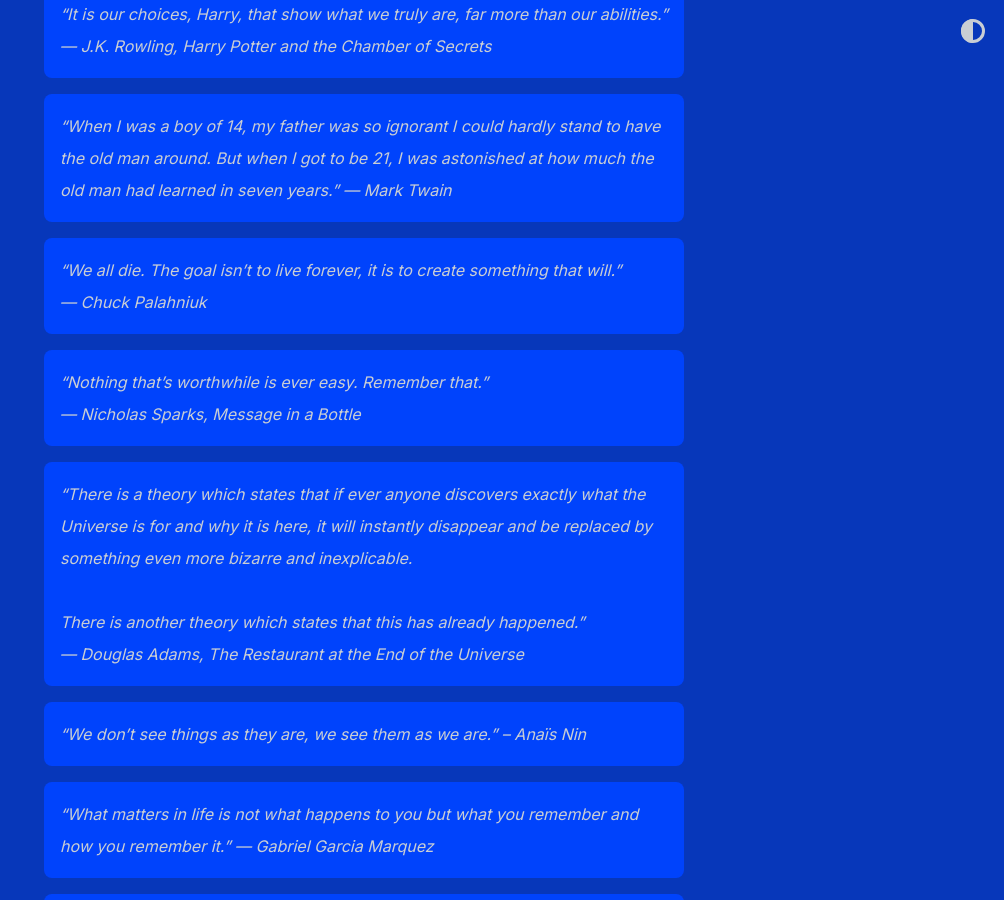
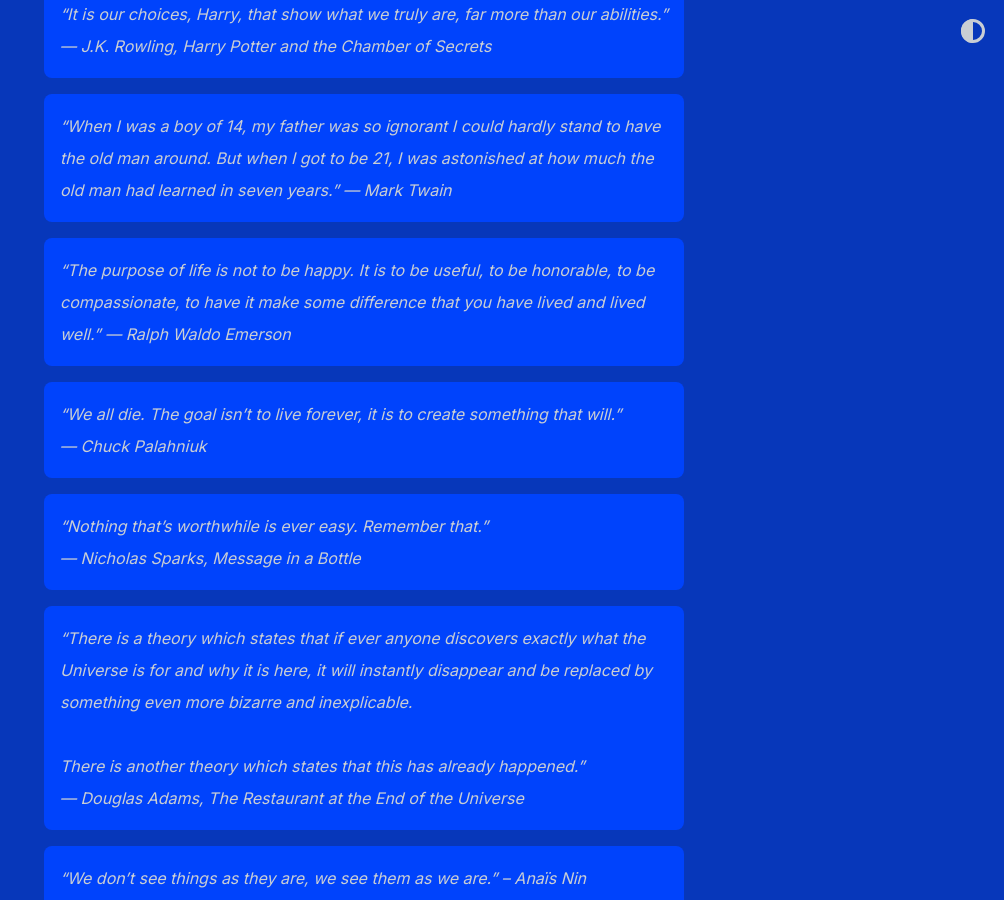
Before and after one commit to shihankanungo/shihankanungo.github.io, a Jekyll site: the page built from quotes.md, in a window 1280 px wide and 900 px high, scrolled down 396 px. Shown: the whole window, without its empty margins (276-1280 px from the left). Built offline with Jekyll 4.4.1, drawn with Linux system fonts in a browser that asks for light colours.

Commit message:
Update quotes.md

```diff
--- a/quotes.md
+++ b/quotes.md
@@ -10,6 +10,9 @@
 > "It is our choices, Harry, that show what we truly are, far more than our abilities." --- J.K. Rowling, <i>Harry Potter and the Chamber of Secrets</i>
 
 > "When I was a boy of 14, my father was so ignorant I could hardly stand to have the old man around. But when I got to be 21, I was astonished at how much the old man had learned in seven years." --- Mark Twain
+
+> "The purpose of life is not to be happy. It is to be useful, to be honorable, to be compassionate, to have it make some difference that you have lived and lived well."
+--- Ralph Waldo Emerson
 
 > "We all die. The goal isn't to live forever, it is to create something that will." <br>
 --- Chuck Palahniuk
```
